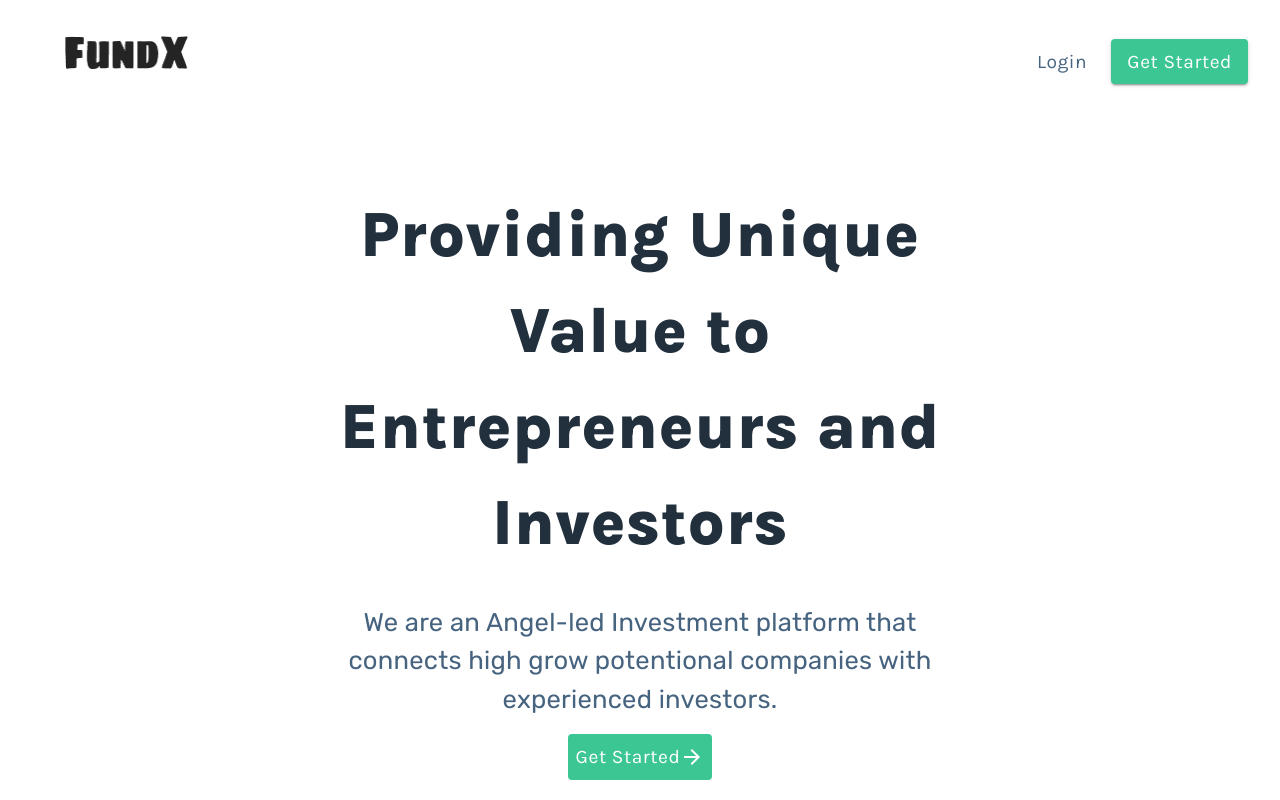
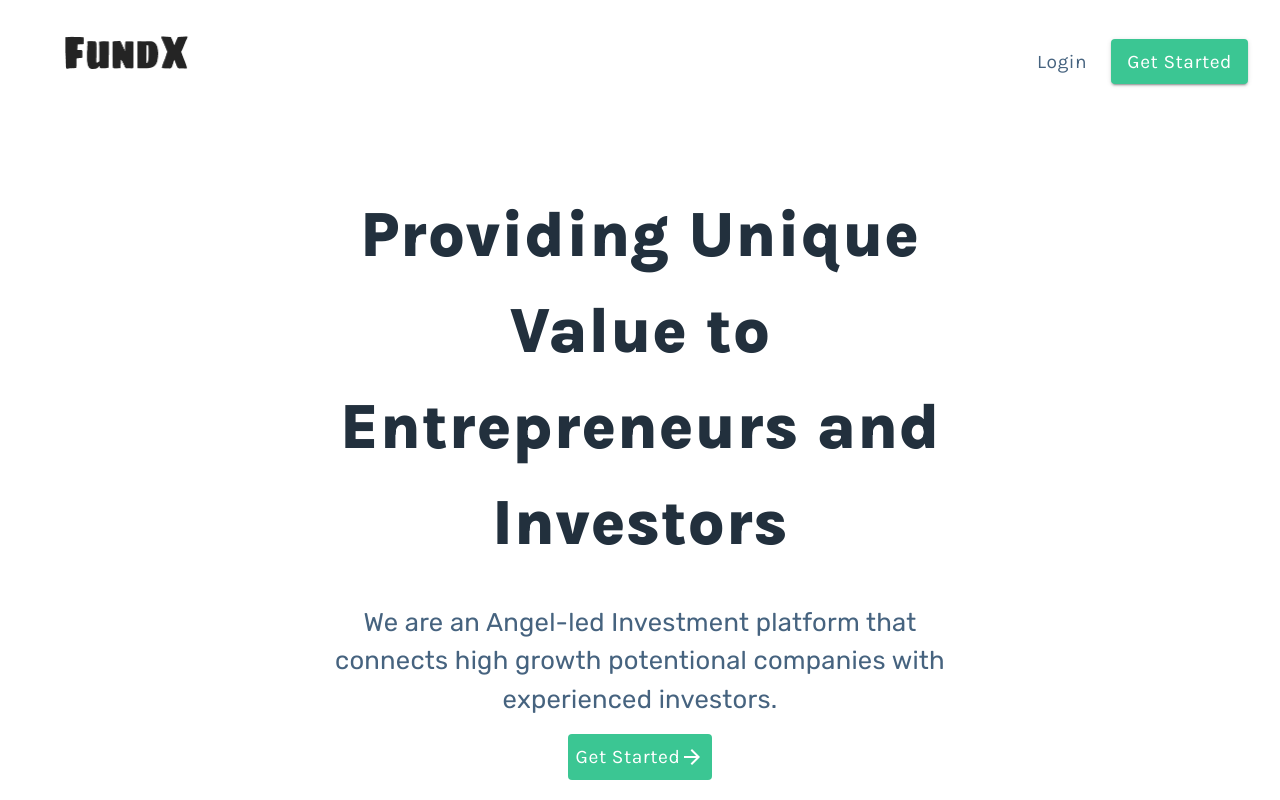
Before and after one commit to gouser1/FundXClient, a React (Create React App) app: page / in a window 1280 px wide. Shown: the top 800 px of the page. Built offline with nearby package versions, Linux system fonts and the light colour scheme; no server answers.

Commit message:
your message

```diff
--- a/src/components/home/Hero/Hero.js
+++ b/src/components/home/Hero/Hero.js
@@ -50,8 +50,8 @@ function Hero(props) {
           <Grid item lg={6} md={10} sm={10} xs={12}>
             <Box textAlign="center">
               <Typography className={classes.h2}>
-                We are an Angel-led Investment platform that connects high grow
-                potentional companies with experienced investors.
+                We are an Angel-led Investment platform that connects high
+                growth potentional companies with experienced investors.
               </Typography>
             </Box>
           </Grid>
--- a/src/components/home/Support/SupportStyle.js
+++ b/src/components/home/Support/SupportStyle.js
@@ -54,7 +54,7 @@ export default makeStyles(() => ({
     fontFamily: "'Karla', sans-serif;",
     fontSize: "1.4em",
     color: "white",
-    backgroundColor: "#2EA076",
+    backgroundColor: "#0e5239",
     "&:hover": {
       backgroundColor: "#0e5239",
     },
```
